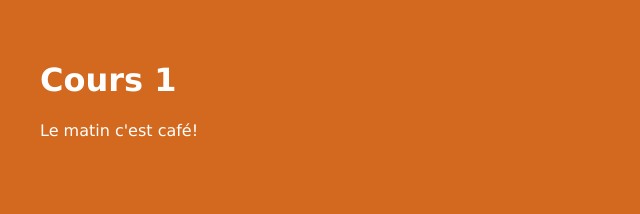
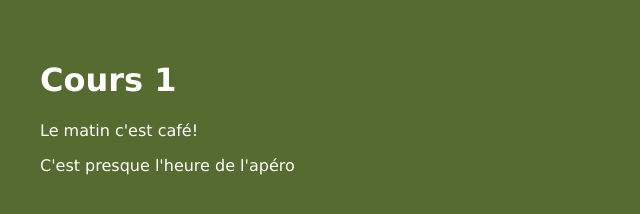
Before and after one commit to lemagus/B2G1_20211217, a plain HTML site: page index.html in a window 1280 px wide. Shown: the whole page, without its empty margins (0-640 px from the left). Drawn offline with Linux system fonts and the light colour scheme.

Commit message:
Changed bgcolor

```diff
--- a/index.html
+++ b/index.html
@@ -12,5 +12,6 @@
 <body>
     <h1>Cours 1</h1>
     <p>Le matin c'est café!</p>
+    <p>C'est presque l'heure de l'apéro</p>
 </body>
 </html>
--- a/styles.css
+++ b/styles.css
@@ -1,5 +1,5 @@
 body{
-    background-color: chocolate;
+    background-color:darkolivegreen;
     color: white;
     font-family: 'Lucida Sans', 'Lucida Sans Regular', 'Lucida Grande', 'Lucida Sans Unicode', Geneva, Verdana, sans-serif;
     padding: 2em;
```
